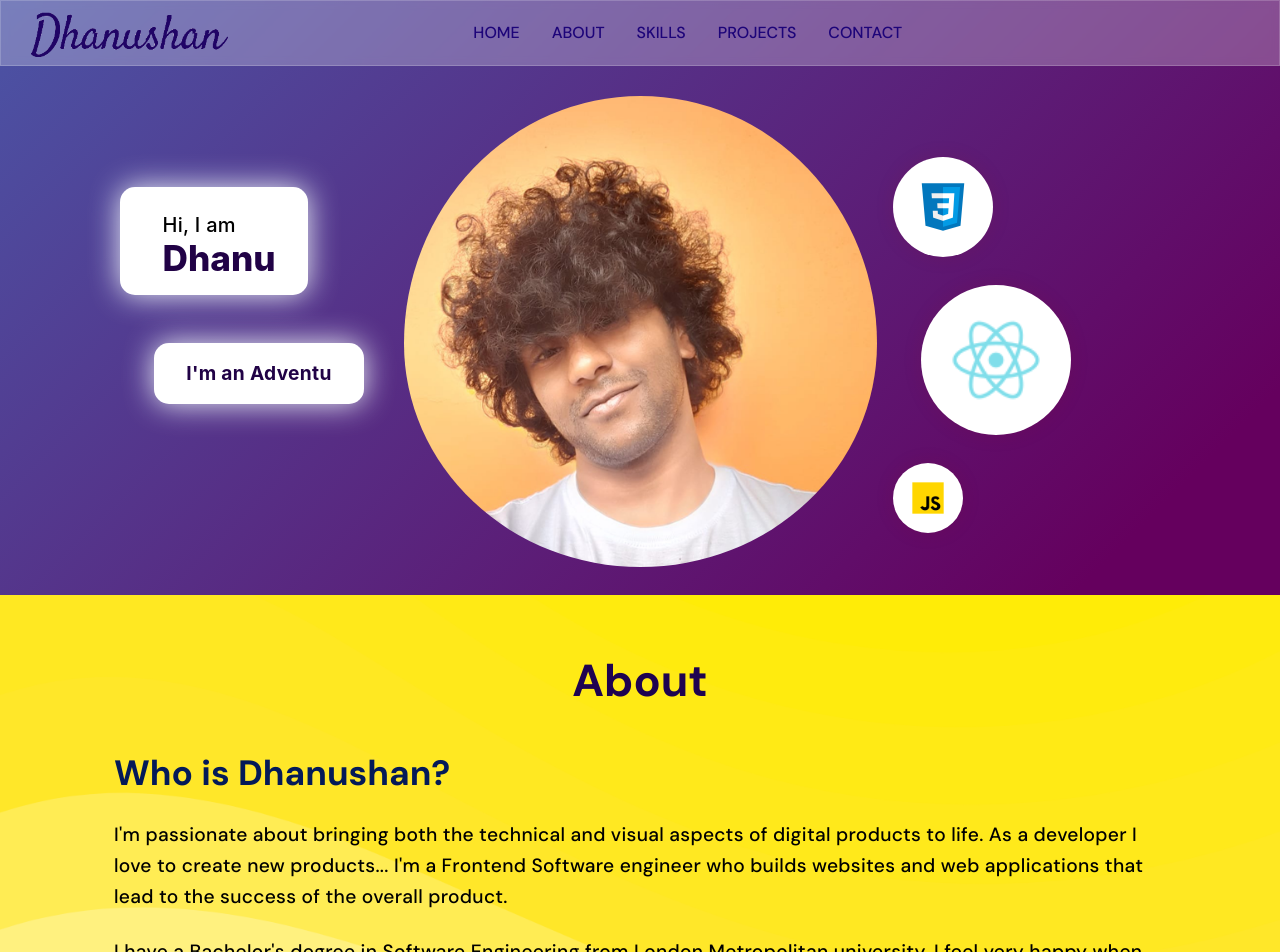
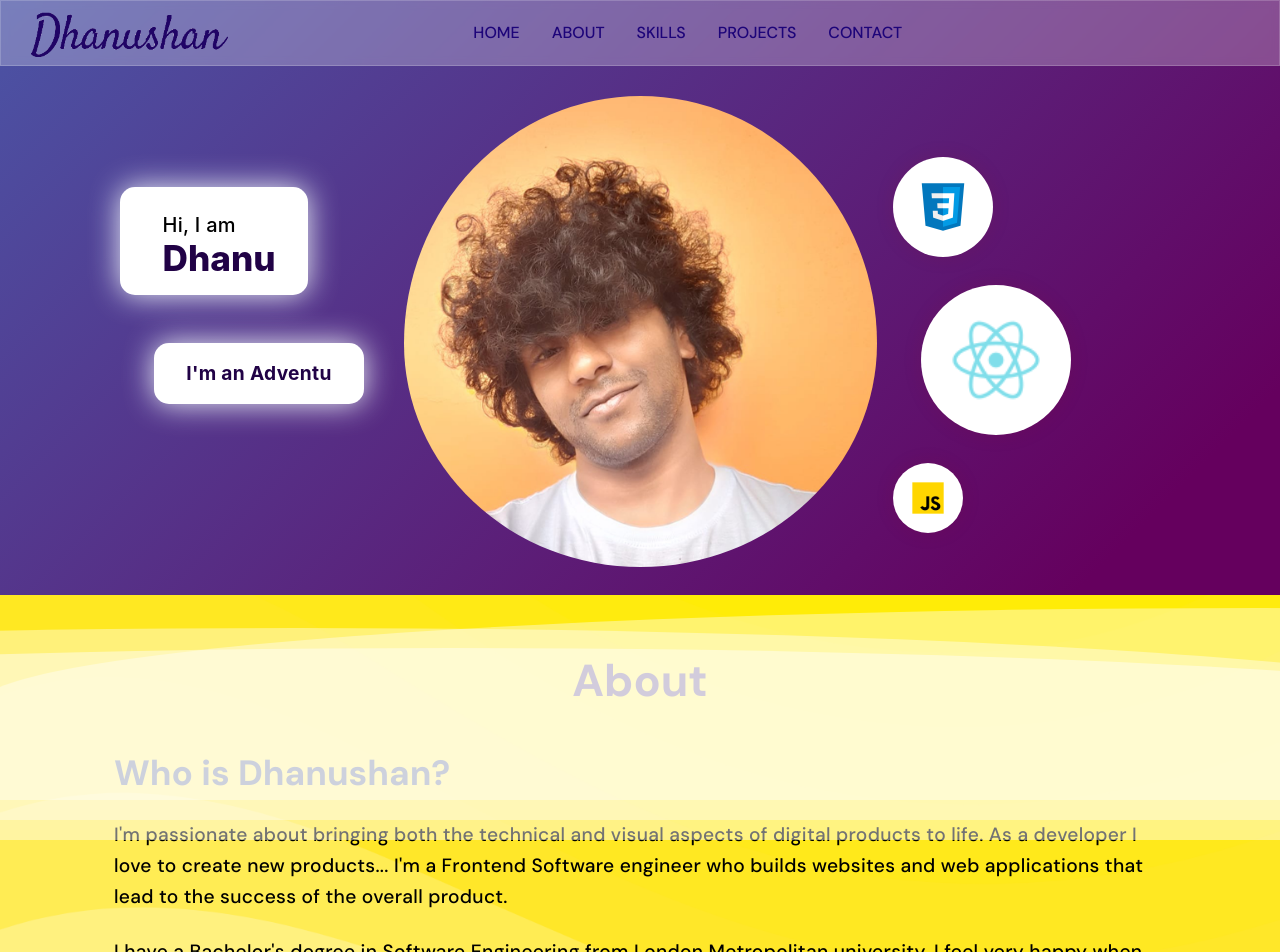
Before and after one commit to DhanuV18/react_portfolio, a React (Create React App) app: page / in a window 1280 px wide. Shown: the top 952 px of the page. Built offline with nearby package versions, Linux system fonts and the light colour scheme; the HTML template or start-up script is replaced by a standard one.

Commit message:
Header animation fixed.

```diff
--- a/src/container/Header/Header.jsx
+++ b/src/container/Header/Header.jsx
@@ -60,17 +60,6 @@ function Header() {
       </motion.div>
 
       <motion.div
-        whileInView={{ y: [0, 0], opacity: [0, 1] }}
-        transition={{ duration: 0.5 }}>
-        <div>
-            <div className="wave"></div>
-            <div className="wave"></div>
-            <div className="wave"></div>
-        </div>
-
-      </motion.div>
-
-       <motion.div
         //  whileInView={{ y: [15, 0], opacity: [0, 1] }}
         // transition={{ duration: 0.5 }}
           variants={scaleVariants}
@@ -83,9 +72,7 @@ function Header() {
             <img src={profile} alt="profile picture" className='profile__picture'/>
         </picture>
 
-      </motion.div>
-
-              <motion.div
+        <motion.div
         whileInView={{ y: [0, 0], opacity: [0, 1] }}
         transition={{ duration: 0.5 }}>
         <div>
@@ -95,6 +82,12 @@ function Header() {
         </div>
 
       </motion.div>
+
+      </motion.div>
+
+
+
+
 
 
         <motion.div
--- a/src/container/Header/Header.scss
+++ b/src/container/Header/Header.scss
@@ -24,19 +24,19 @@
 }
 
 @media screen and (min-width: 2000px) {
-    .app__header{
+  .app__header {
     padding-top: 8rem;
   }
 }
 
 @media screen and (max-width: 768px) {
-    .app__header{
+  .app__header {
     flex-direction: column;
   }
 }
 
 @media screen and (max-width: 300px) {
-    .app__header{
+  .app__header {
     padding: 6rem 5rem 2rem;
   }
 }
@@ -138,7 +138,7 @@
   //   right: 1rem;
 
   // }
-  .profile__picture{
+  .profile__picture {
     margin-top: 6rem;
 
     // padding-bottom: 2rem;
@@ -146,19 +146,19 @@
 
 }
 
-.name > .head-text{
+.name>.head-text {
   color: var(--typed-text-color);
 }
 
-.name{
+.name {
   cursor: default;
 }
 
-.typed-text{
+.typed-text {
   cursor: default;
 }
 
-.typed-text > p{
+.typed-text>p {
   font-size: 15rem;
 }
 
@@ -171,6 +171,7 @@
   align-items: flex-start;
   height: 100%;
   margin-left: 1rem;
+  z-index: 3;
 
   div {
     width: 100px;
@@ -264,7 +265,7 @@
   }
 }
 
-.profile__picture{
+.profile__picture {
   width: 50%;
   border-radius: 100%;
 
@@ -273,7 +274,7 @@
   }
 }
 
-.p-text-name{
+.p-text-name {
   margin-top: 100px;
 }
 
```
Lines whose indentation alone changed are shown as unchanged.
